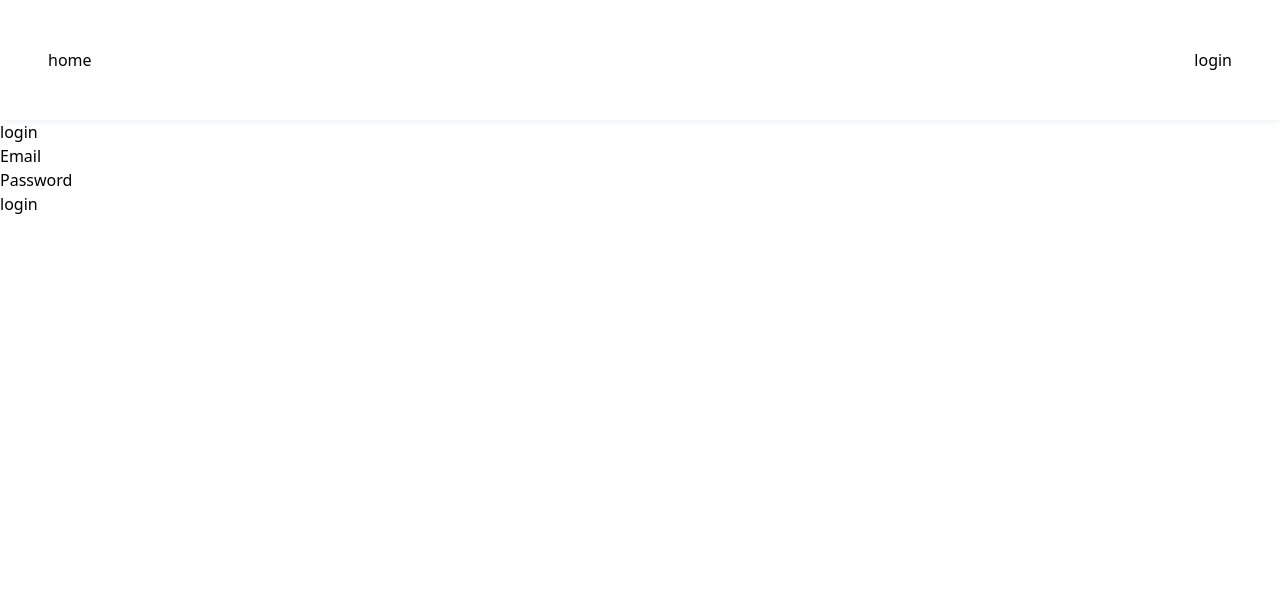
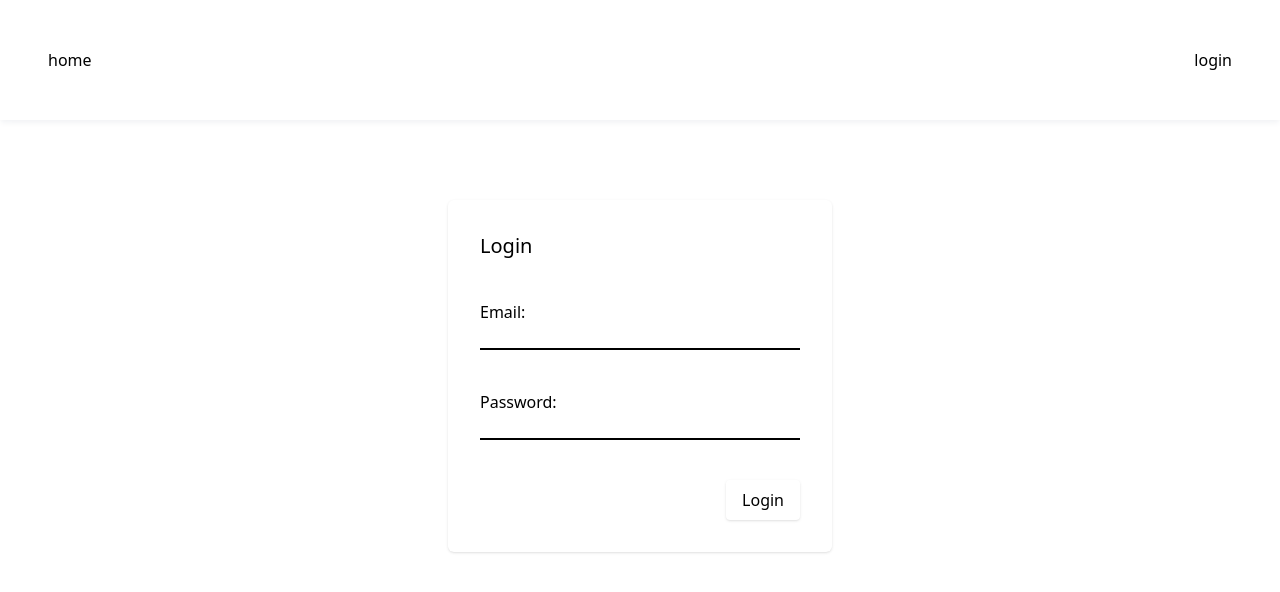
Before and after one commit to ChristopherZinger/timetracker, a Next.js app: page /login in a window 1280 px wide. Shown: the top 592 px of the page. Built offline with nearby package versions, Linux system fonts and the light colour scheme; no server answers.

Commit message:
login styles

```diff
--- a/pages/login.tsx
+++ b/pages/login.tsx
@@ -25,10 +25,11 @@ export default function Login() {
   return (
     <div>
       <Nav />
-      <h1>login</h1>
+      <div className="w-96 mx-auto shadow p-8 mt-20 rounded-md ">
+        <h1 className="text-xl mb-10">Login</h1>
         <form onSubmit={handleSubmit}>
-        <div>
-          <label htmlFor="email">Email</label>
+          <div className="flex flex-col border-b-2 border-black mb-10">
+            <label htmlFor="email">Email:</label>
             <input
               id="email"
               name="email"
@@ -38,8 +39,8 @@ export default function Login() {
             />
           </div>
 
-        <div>
-          <label htmlFor="password">Password</label>
+          <div className="flex flex-col border-b-2 border-black">
+            <label htmlFor="password">Password:</label>
             <input
               id="password"
               name="password"
@@ -49,8 +50,13 @@ export default function Login() {
             />
           </div>
 
-        <button type="submit">login</button>
+          <div className="flex flex-row-reverse mt-10">
+            <button type="submit" className="px-4 py-2 rounded shadow">
+              Login
+            </button>
+          </div>
         </form>
+      </div>
     </div>
   );
 }
```
Lines whose indentation alone changed are shown as unchanged.
